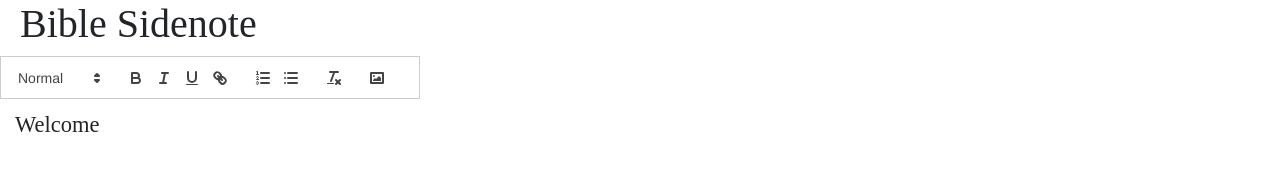
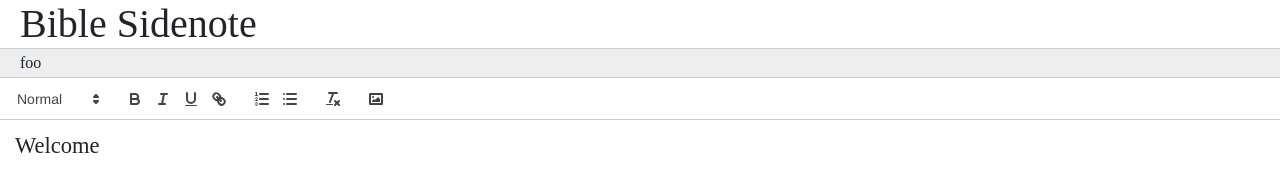
Before and after one commit to mikegagnon/biblesidenote, a plain HTML site: page index.html in a window 1280 px wide. Drawn offline with Linux system fonts and the light colour scheme.

Commit message:
Position elements

```diff
--- a/css/sidenote.css
+++ b/css/sidenote.css
@@ -2,6 +2,10 @@ body {
     margin-left: 0px;
     margin-right: 0px;
     font-family: "Times New Roman", serif;
+}
+
+#title h1 {
+    margin: 0px;
 }
 
 .ql-container.ql-snow {
@@ -9,3 +13,37 @@ body {
     font-family: "Times New Roman", serif;
     font-size: 15px;
 }
+
+.note .ql-toolbar {
+    position: fixed;
+    border-left: 0px;
+    border-right: 0px;
+    border-bottom: 1px solid #ccc;
+    border-top: 0px;
+    width: 100%;
+}
+
+#breadcrumbs {
+    padding-top: 2px;
+    padding-bottom: 2px;
+    padding-left: 20px;
+    padding-right: 0px;
+    margin: 0px;
+    background-color: #eceeef;
+    font-family: "Times New Roman", serif;
+    font-size: 16px;
+    border-bottom: 1px solid #ccc;
+    border-top: 1px solid #ccc;
+    position: fixed;
+    width: 100%;
+}
+
+#note-container {
+     position: fixed;
+     height: 100%;
+     width: 100%;
+}
+
+.note {
+    position: absolute;
+}
--- a/js/sidenote.js
+++ b/js/sidenote.js
@@ -17,14 +17,24 @@ var Sidenote = {
     },
 
     init: function() {
+        $("#breadcrumbs").text("foo");
         Sidenote.state.noteWidth = Sidenote.noteWidth();
         Sidenote.initContents();
         Sidenote.initTitle();
         Sidenote.initRootNote();
+        Sidenote.positionContainer();
     },
 
     noteWidth: function() {
         return ($("#note-container").width() - Sidenote.constant.marginLeft) / Sidenote.state.numVisibleColumns;
+    },
+
+    positionContainer: function() {
+        var top = $("#title").outerHeight(true) +
+            $("#breadcrumbs").outerHeight(true);
+
+        $("#note-container").css("top", top);
+        $("#note-container").css("left", 0);
     },
 
     initContents: function() {
@@ -57,8 +67,13 @@ var Sidenote = {
         html += "</div>";
 
         $("#note-container").append(html);
-        $("#" + divId).css("width", Sidenote.state.noteWidth);
+
         Sidenote.newEditor(divId);
+
+        const div = "#" + divId;
+        const toolbarHeight = $(".ql-toolbar").outerHeight(true);
+        $(div).css("top", toolbarHeight);
+        $(div).css("width", Sidenote.state.noteWidth);
     },
 
     newEditor: function(divId) {
@@ -76,6 +91,16 @@ var Sidenote = {
         });
 
         Sidenote.state.editors[divId] = editor;
+
+        Sidenote.positionToolbar(divId);
+    },
+
+    positionToolbar: function(divId) {
+        const top = $("#title").outerHeight(true) +
+                  $("#breadcrumbs").outerHeight(true);
+        const toolbar = "#" + divId + " .ql-toolbar";
+        $(toolbar).css("top", top);
+        $(toolbar).css("left", 0);
     },
 
     setContents: function(note) {
```
